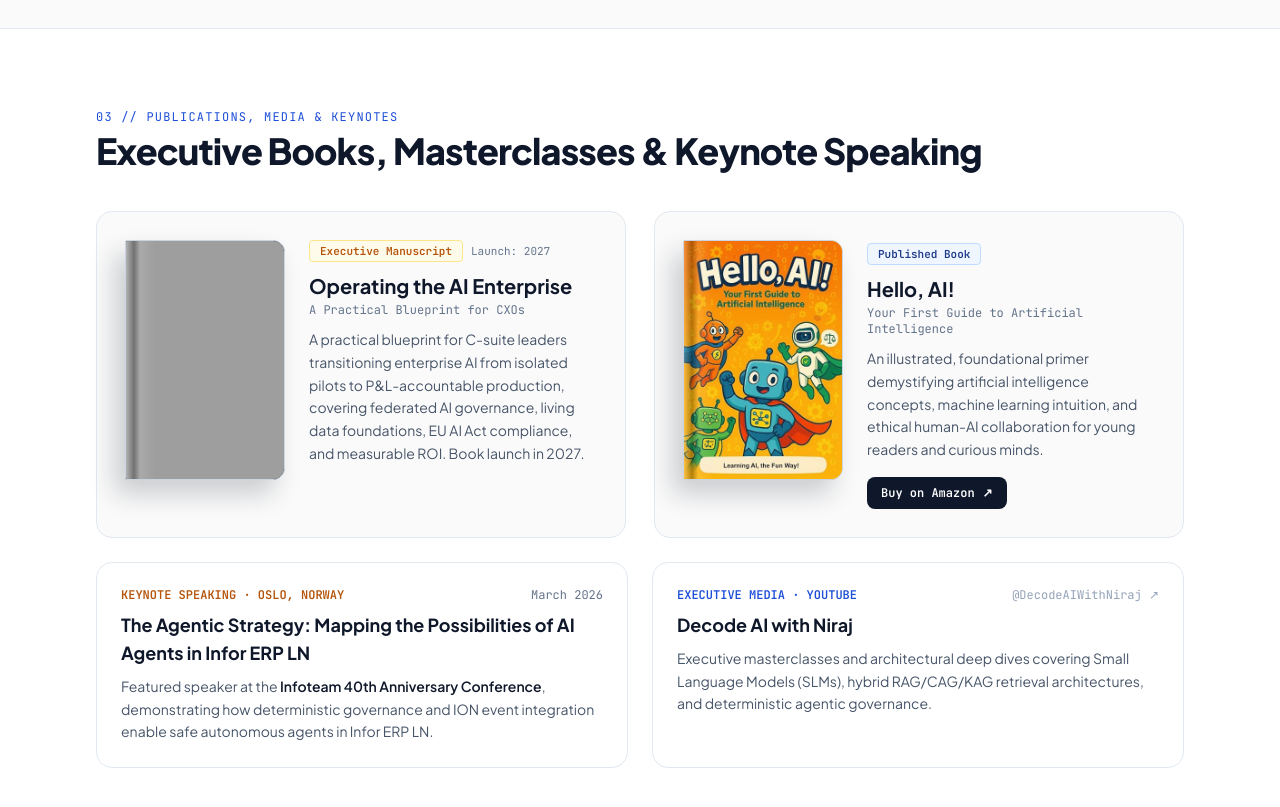
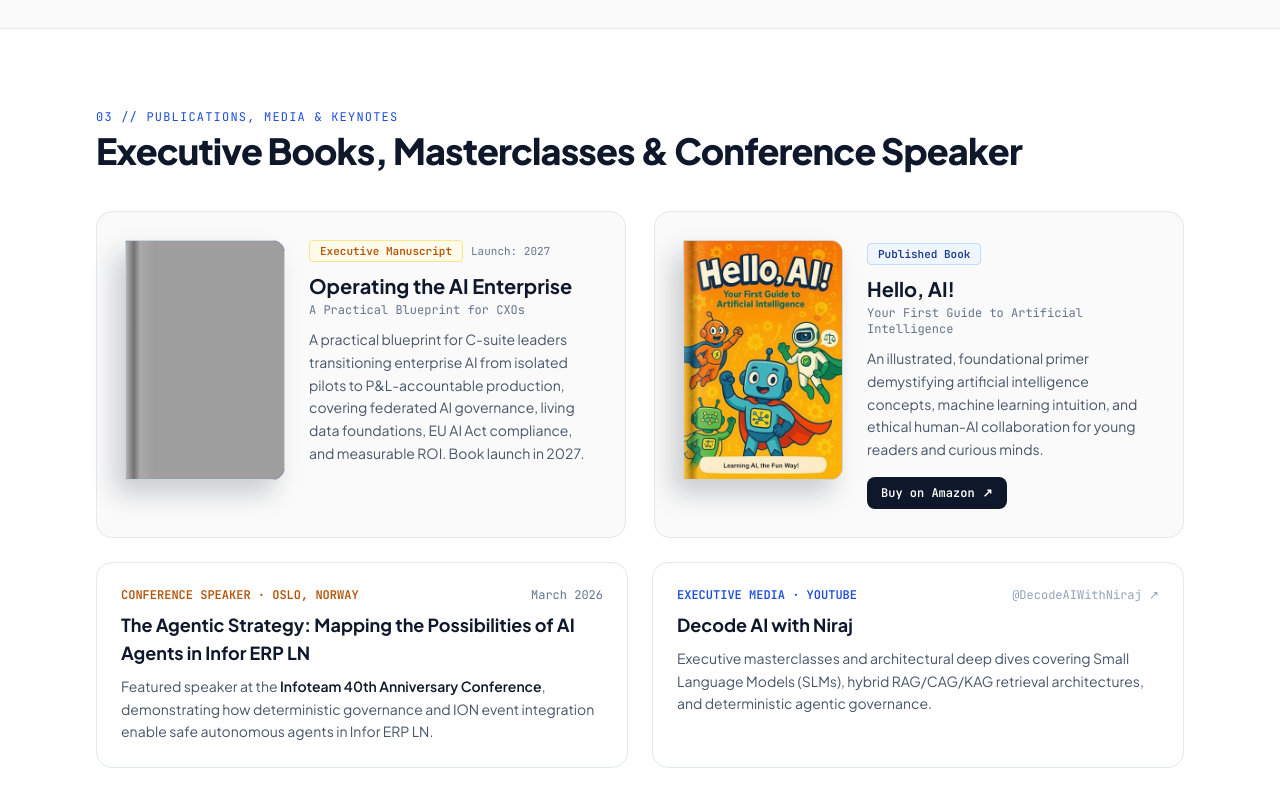
Before and after one commit to thekakodkar/thekakodkar.github.io, a plain HTML site: page index.html in a window 1280 px wide. Shown: the part 3740-4547 px from the top of the page. Drawn offline with nearby package versions, Linux system fonts and the light colour scheme; grey boxes are pictures that could not be loaded.

Commit message:
Update keynote speaking references to conference speaker

```diff
--- a/index.html
+++ b/index.html
@@ -1031,13 +1031,13 @@
       </div>
     </section>
 
-    <!-- 4. PUBLICATIONS, MEDIA & KEYNOTE SPEAKING (WITH ACTUAL BOOK COVERS) -->
+    <!-- 4. PUBLICATIONS, MEDIA & Conference Speaker (WITH ACTUAL BOOK COVERS) -->
     <section id="publications" class="py-14 sm:py-16 lg:py-20 bg-white border-b border-slate-200">
       <div class="max-w-6xl mx-auto px-4 sm:px-6 lg:px-8">
         <div>
           <div class="text-xs font-mono uppercase tracking-widest text-cobalt">03 // Publications, Media &amp; Keynotes</div>
           <h2 class="mt-1.5 text-2xl sm:text-3xl lg:text-4xl font-extrabold tracking-tight text-obsidian">
-            Executive Books, Masterclasses &amp; Keynote Speaking
+            Executive Books, Masterclasses &amp; Conference Speaker
           </h2>
         </div>
 
@@ -1151,7 +1151,7 @@
           <!-- Infoteam 40th Anniversary Keynote -->
           <div class="min-w-0 p-6 rounded-2xl bg-white border border-slate-200 shadow-2xs">
             <div class="flex items-center justify-between gap-2 text-xs font-mono">
-              <span class="text-gold font-semibold uppercase">Keynote Speaking · Oslo, Norway</span>
+              <span class="text-gold font-semibold uppercase">Conference Speaker · Oslo, Norway</span>
               <span class="text-slate-500 shrink-0">March 2026</span>
             </div>
             <h3 class="mt-2 text-base sm:text-lg font-bold text-obsidian">
```
